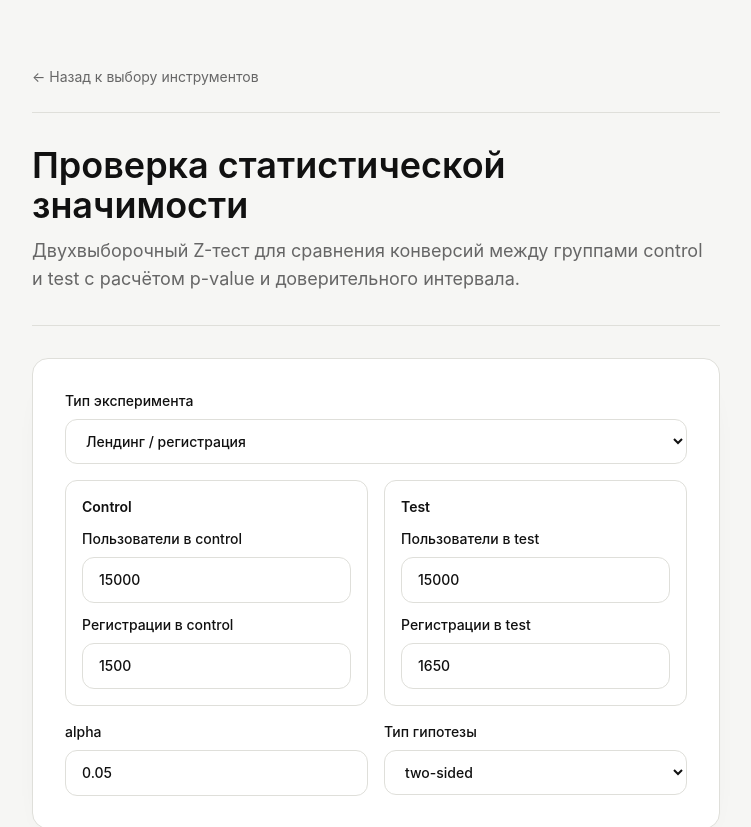
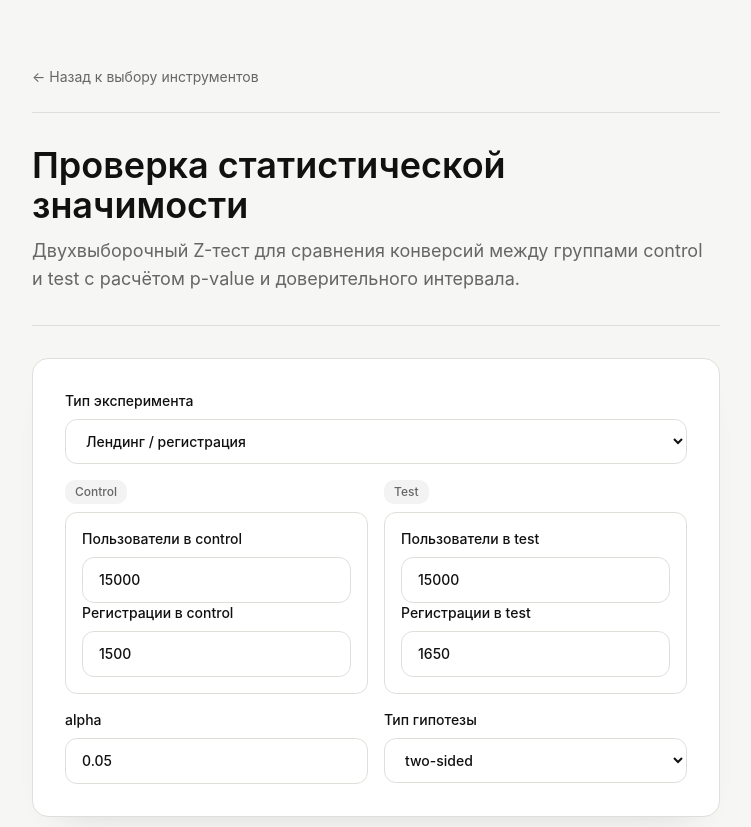
Before and after one commit to elizabeth290789/ab-tools-site, a Next.js app: page /stat-test in a window 1280 px wide. Shown: the top 827 px of the page, without its empty margins (264-1015 px from the left). Built offline with nearby package versions, Linux system fonts and the light colour scheme.

Commit message:
Refactor stat-test control/test labels above cards

```diff
--- a/app/stat-test/page.tsx
+++ b/app/stat-test/page.tsx
@@ -202,9 +202,11 @@ export default function StatTestPage() {
               </select>
             </label>
 
-            <div className="rounded-xl border border-border p-4">
-              <h2 className="text-sm font-semibold">Control</h2>
-              <div className="mt-3 grid gap-3">
+            <div className="flex flex-col">
+              <span className="mb-2 inline-flex w-fit rounded-[10px] bg-[#f3f3f3] px-[10px] py-1 text-xs font-medium text-muted">
+                Control
+              </span>
+              <div className="rounded-xl border border-border p-4">
                 <label className="flex flex-col gap-2 text-sm font-medium">
                   <span>{selectedType.labels.usersLabel} в control</span>
                   <input
@@ -225,9 +227,11 @@ export default function StatTestPage() {
               </div>
             </div>
 
-            <div className="rounded-xl border border-border p-4">
-              <h2 className="text-sm font-semibold">Test</h2>
-              <div className="mt-3 grid gap-3">
+            <div className="flex flex-col">
+              <span className="mb-2 inline-flex w-fit rounded-[10px] bg-[#f3f3f3] px-[10px] py-1 text-xs font-medium text-muted">
+                Test
+              </span>
+              <div className="rounded-xl border border-border p-4">
                 <label className="flex flex-col gap-2 text-sm font-medium">
                   <span>{selectedType.labels.usersLabel} в test</span>
                   <input
```
